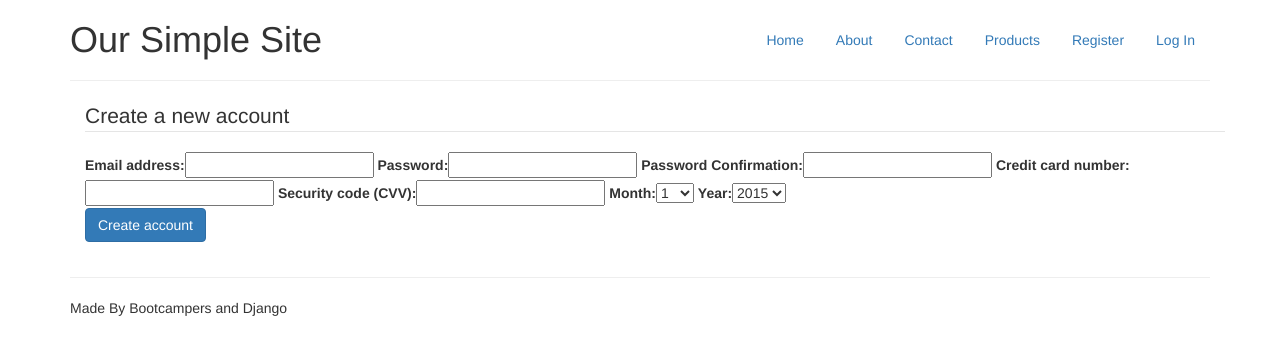
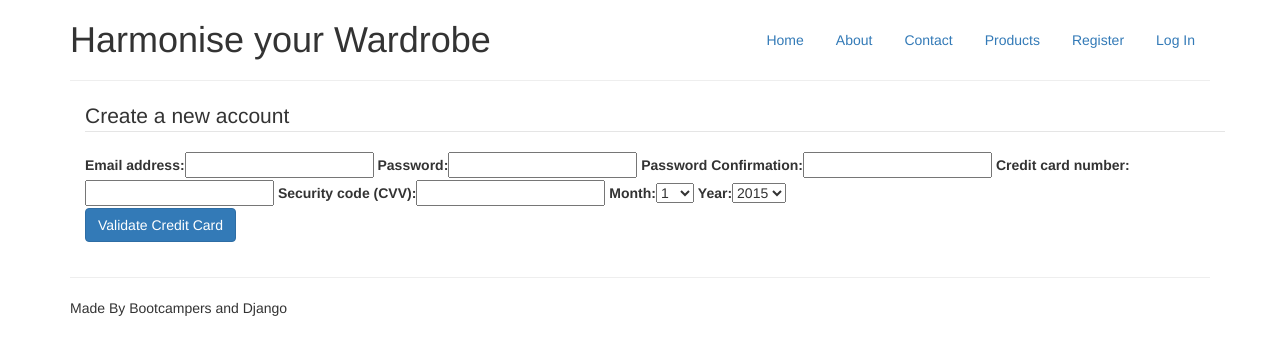
Before and after one commit to mrscorrigan/harmony_project, a Django app: page /register/ in a window 1280 px wide. Shown: the top 355 px of the page. Run offline with Django 3.2, Linux system fonts and the light colour scheme; some libraries are stand-ins or nearby versions.

Commit message:
adding stripe payment method - fixed error

```diff
--- a/accounts/forms.py
+++ b/accounts/forms.py
@@ -9,7 +9,7 @@ class UserLoginForm(forms.Form):
 
 
 class UserRegistrationForm(UserCreationForm):
-    MONTH_CHOICES = [(i, i,) for i in xrange(1, 12)]
+    MONTH_CHOICES = [(i, i,) for i in xrange(1, 13)]
     YEAR_CHOICES = [(i, i,) for i in xrange(2015, 2036)]
 
     credit_card_number = forms.CharField(label='Credit card number')
--- a/accounts/templates/register.html
+++ b/accounts/templates/register.html
@@ -1,12 +1,29 @@
 {% extends "base.html" %}
 {% load bootstrap_tags %}
+{% load staticfiles %}
+
+
+    {% block head_js %}
+  <script src="https://js.stripe.com/v2/" type="text/javascript"></script>
+  <script type="text/javascript">
+      //<![CDATA[
+      Stripe.publishableKey = '{{ publishable }}';
+      //]]>
+  </script>
+  <script type="text/javascript" src="{% static "js/stripe.js" %}"></script>
+{% endblock %}
+
 {% block content %}
-    <form role="form" method="post" action="{% url 'register' %}">
-        <legend>Create a new account</legend>
-        {% csrf_token %}
-        {{ form| as_bootstrap }}
-        <div class="form-group">
-            <button type="submit" class="btn btn-primary">Create account</button>
-        </div>
-    </form>
+  <form role="form" method="post" id="register-form" action="{% url 'register' %}">
+    <div id="credit-card-errors" style="display:none">
+      <div class="alert-message block-message error" id="stripe-error-message"></div>
+    </div>
+
+    <legend>Create a new account</legend>
+    {% csrf_token %}
+    {{ form|as_bootstrap }}
+    <div class="form-group">
+      <input class="btn btn-primary" id="validate_card_btn" name="commit" type="submit" value="Validate Credit Card">
+    </div>
+  </form>
 {% endblock %}
--- a/harmony/settings.py
+++ b/harmony/settings.py
@@ -28,8 +28,8 @@ DEBUG = True
 ALLOWED_HOSTS = []
 
 
-STRIPE_PUBLISHABLE = os.getenv('STRIPE_PUBLISHABLE', 'publishable key')
-STRIPE_SECRET = os.getenv('STRIPE_SECRET', 'secret key')
+STRIPE_PUBLISHABLE = 'pk_test_ZB8xTBsvZIC1ykVaHkfMjbL5'
+STRIPE_SECRET = 'sk_test_Hn0XQDLSSwJxOwd5XRj4vRpn'
 
 
 
--- a/harmony_app/templates/index.html
+++ b/harmony_app/templates/index.html
@@ -1,5 +1,5 @@
 {% extends 'base.html' %}
 {% block content %}
-    <h2>Hello, World!</h2>
-    <p>Our very simple site</p>
+    <h2>Envigorage your wardrobe!</h2>
+    <p>online personal stylings by Harmony Fashions</p>
 {% endblock %}
--- a/templates/base.html
+++ b/templates/base.html
@@ -3,7 +3,7 @@
 <html lang="en">
 <head>
     <meta charset="utf-8">
-    <title>Our Simple Site</title>
+    <title>Harmony Fashion Site</title>
     <meta name="viewport" content="width=device-width, initial-scale=1.0">
     <meta name="description" content="">
     <meta name="author" content="">
@@ -30,7 +30,7 @@
                 <li><a href="{% url 'login' %}">Log In</a></li>
             {% endif %}
         </ul>
-       <h1><span class="fui-settings-16 muted">Our Simple Site</span></h1>
+       <h1><span class="fui-settings-16 muted">Harmonise your Wardrobe</span></h1>
    </div>
    <hr>
     {% if messages %}
```
Also changed, not shown: db.sqlite3, 2 other files.
